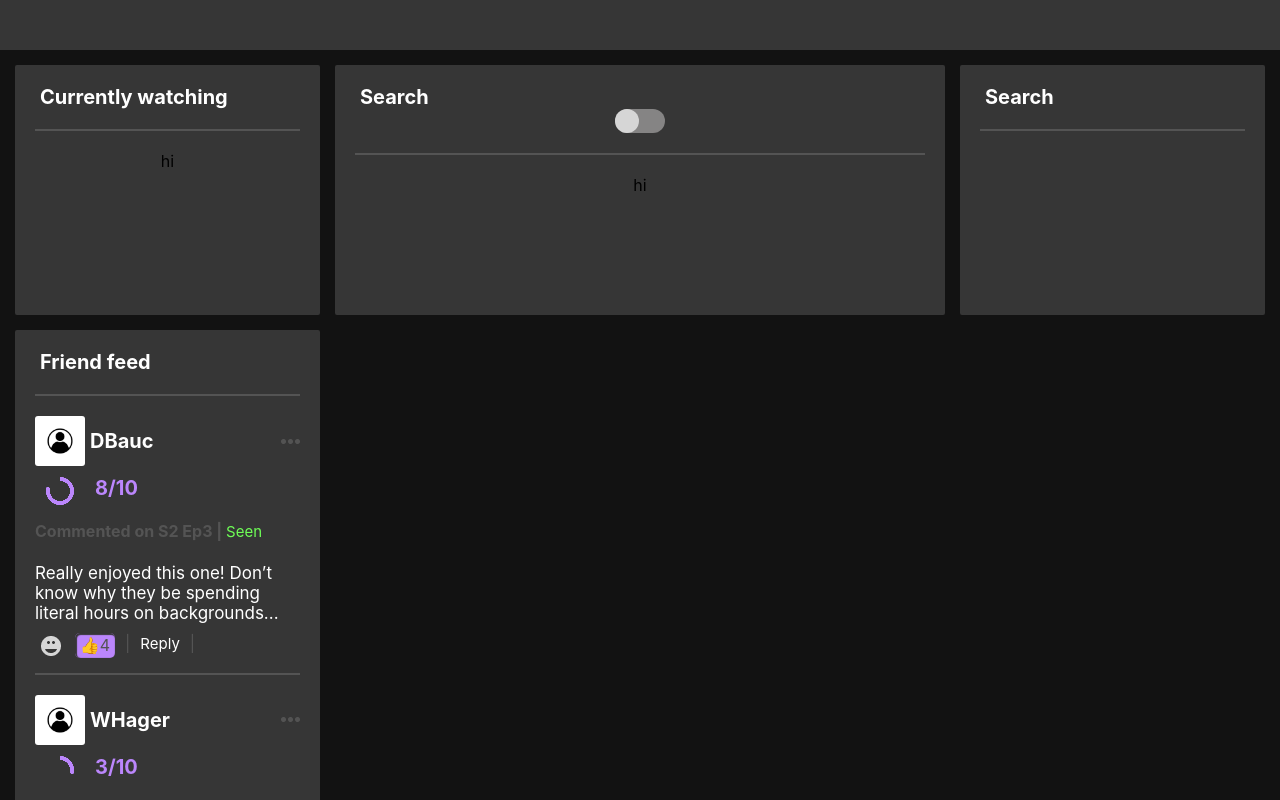
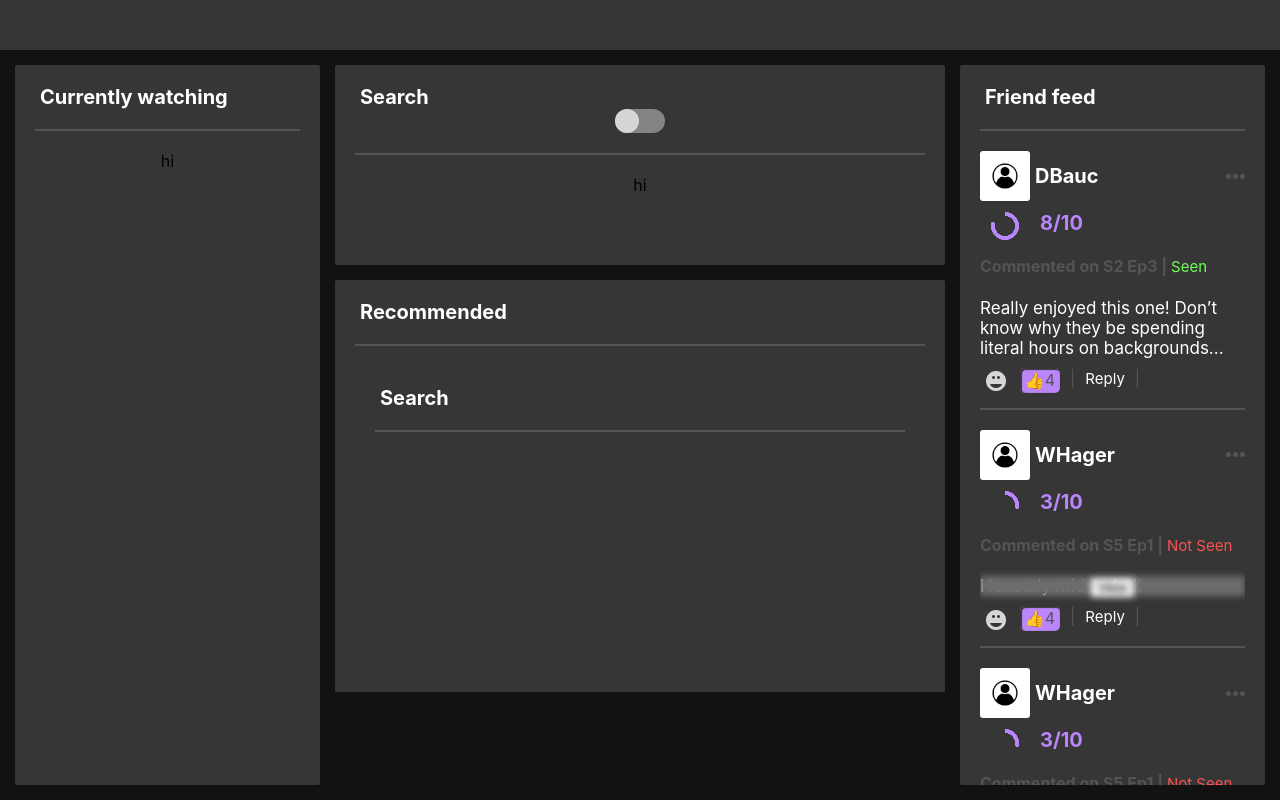
Before and after one commit to LiamMcBride/ani-project, a React (Create React App) app in the folder newFrontend/stat-binge/: page / in a window 1280 px wide. Shown: the top 800 px of the page. Built offline with nearby package versions, Linux system fonts and the light colour scheme.

Commit message:
Before I ruin da code

```diff
--- a/newFrontend/stat-binge/src/Components/Card.js
+++ b/newFrontend/stat-binge/src/Components/Card.js
@@ -2,21 +2,25 @@ import { firstGray } from "../Colors";
 import { Feed } from "./Feed";
 import { Heading2 } from "./Headings";
 import { HorizontalDividerLine } from "./LineDivider";
+import { Switch } from "./Toggle";
 
-const cardStyle = {
+const cardStyle =(height) => {
+    return {
       "backgroundColor": firstGray,
       "minHeight": "35px",
       "maxHeight": "85vh",
       "borderRadius": "2px",
       "padding": "20px",
       "overflow": "hidden",
+      "height": height ? height : "none",
+    }
     // "margin": "10px",
 }
 
 
 export function Card(props) {
   return (
-    <div className={"nav-bar"} style={cardStyle}>
+    <div className={"nav-bar"} style={cardStyle(props?.height)}>
       {props.children}
     </div>
   );
@@ -43,3 +47,20 @@ export function RecommendationCard(props) {
     </Card>
   );
 }
+
+export function SearchCard(props){
+  if(props.advancedSearch){
+    return (null);
+  }
+
+  return (
+    <Card height={"20vh"}>
+      <Heading2 align="left">Search</Heading2>
+      <Switch handleChange={props.handleChange}></Switch>
+      <HorizontalDividerLine></HorizontalDividerLine>
+      <Feed className="search-feed">
+        hi
+      </Feed>
+    </Card>
+  );
+}
--- a/newFrontend/stat-binge/src/Pages/MainPage.js
+++ b/newFrontend/stat-binge/src/Pages/MainPage.js
@@ -11,6 +11,8 @@ const mainPageStyle = {
   "backgroundColor": black,
   "display": "grid",
   "gridTemplateColumns": ".5fr 1fr .5fr",
+  "gridTemplateRows": "1fr 1fr",
+  "gridArea": "current-feed search-feed friend-feed\ncurrent-feed recommendation-feed friend-feed",
   "gridGap": "15px",
   // "width": "100%",
   "padding": "15px",
@@ -52,23 +54,33 @@ export function MainPage() {
       <Heading2 align="left">Currently watching</Heading2>
 
         <HorizontalDividerLine />
-        <Feed>
+        <Feed className={"current-feed"}>
           hi
         </Feed>
       </Card>
-      <Card>
+      <div>
+      <Card height={"20vh"}>
       <Heading2 align="left">Search</Heading2>
       <Switch handleChange={handleAdvancedSearch}></Switch>
         <HorizontalDividerLine />
-        <Feed>
+        <Feed className={"search-feed"}>
           hi
         </Feed>
       </Card>
-      {advancedSearch ? <RecommendationCard></RecommendationCard> : null}
+      <div style={{"height": "15px", "width": "10px"}}></div>
+      <Card>
+        <Heading2 align="left">Recommended</Heading2>
+        <HorizontalDividerLine></HorizontalDividerLine>
+        <Feed className={"recommendation-feed"}>
+          <RecommendationCard></RecommendationCard>
+        </Feed>
+      </Card>
+      </div>
+      {/* {advancedSearch ? <RecommendationCard></RecommendationCard> : null} */}
       <Card>
         <Heading2 align="left">Friend feed</Heading2>
         <HorizontalDividerLine />
-        <Feed>
+        <Feed className={"friend-feed"}>
           <FeedComment data={testComment}></FeedComment>
           <HorizontalDividerLine></HorizontalDividerLine>
           <FeedComment data={testComment2}></FeedComment>
```
Also changed, not shown: newFrontend/stat-binge/src/Components/Search.js (added, +13 -0 lines). Lines whose indentation alone changed are shown as unchanged.
